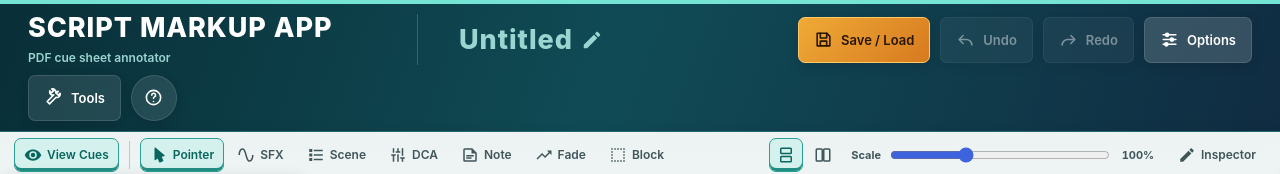
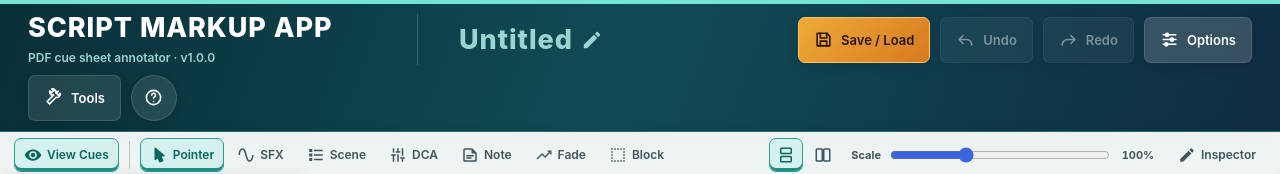
Before and after one commit to staljabro/script-markup-app, a React (Vite) app: page / in a window 1280 px wide. Shown: the top 174 px of the page. Built offline with nearby package versions, Linux system fonts and the light colour scheme.

Commit message:
Add app versioning

```diff
--- a/package.json
+++ b/package.json
@@ -1,7 +1,7 @@
 {
   "name": "script-markup",
   "private": true,
-  "version": "0.0.0",
+  "version": "1.0.0",
   "type": "module",
   "scripts": {
     "dev": "vite",
--- a/src/App.jsx
+++ b/src/App.jsx
@@ -51,6 +51,7 @@ import {
   mdiVolumeHigh,
 } from "@mdi/js";
 import { usePdfRenderer } from "./hooks/usePdfRenderer";
+import packageMetadata from "../package.json";
 import {
   arrayBufferToBase64,
   base64ToArrayBuffer,
@@ -65,6 +66,7 @@ import {
 } from "./lib/projectFiles";
 
 const MARGIN_CUE_TYPES = ["SFX", "TM", "DCA"];
+const APP_VERSION = packageMetadata.version;
 const FREE_CUE_TYPES = ["NOTE"];
 const LINE_CUE_TYPES = ["FADE"];
 const AREA_CUE_TYPES = ["BLOCK"];
@@ -450,6 +452,7 @@ export default function App() {
 
     return {
       app: "cue-pdf-annotator",
+      appVersion: APP_VERSION,
       version: 1,
       savedAt: new Date().toISOString(),
       pdfBase64: arrayBufferToBase64(pdfBytes),
@@ -677,6 +680,7 @@ export default function App() {
       try {
         const project = {
           app: "cue-pdf-annotator",
+          appVersion: APP_VERSION,
           version: 1,
           savedAt: new Date().toISOString(),
           pdfBase64: arrayBufferToBase64(latest.pdfBytes),
@@ -2314,7 +2318,7 @@ export default function App() {
         <div className="app-toolbar">
           <div className="topbar-identity">
             <strong>SCRIPT MARKUP APP</strong>
-            <small>PDF cue sheet annotator</small>
+            <small>PDF cue sheet annotator · v{APP_VERSION}</small>
           </div>
           <div className="document-name-area">
             {isEditingDocumentName ? (
```
Also changed, not shown: 1 other file (tests, documents, lock files or other folders).
